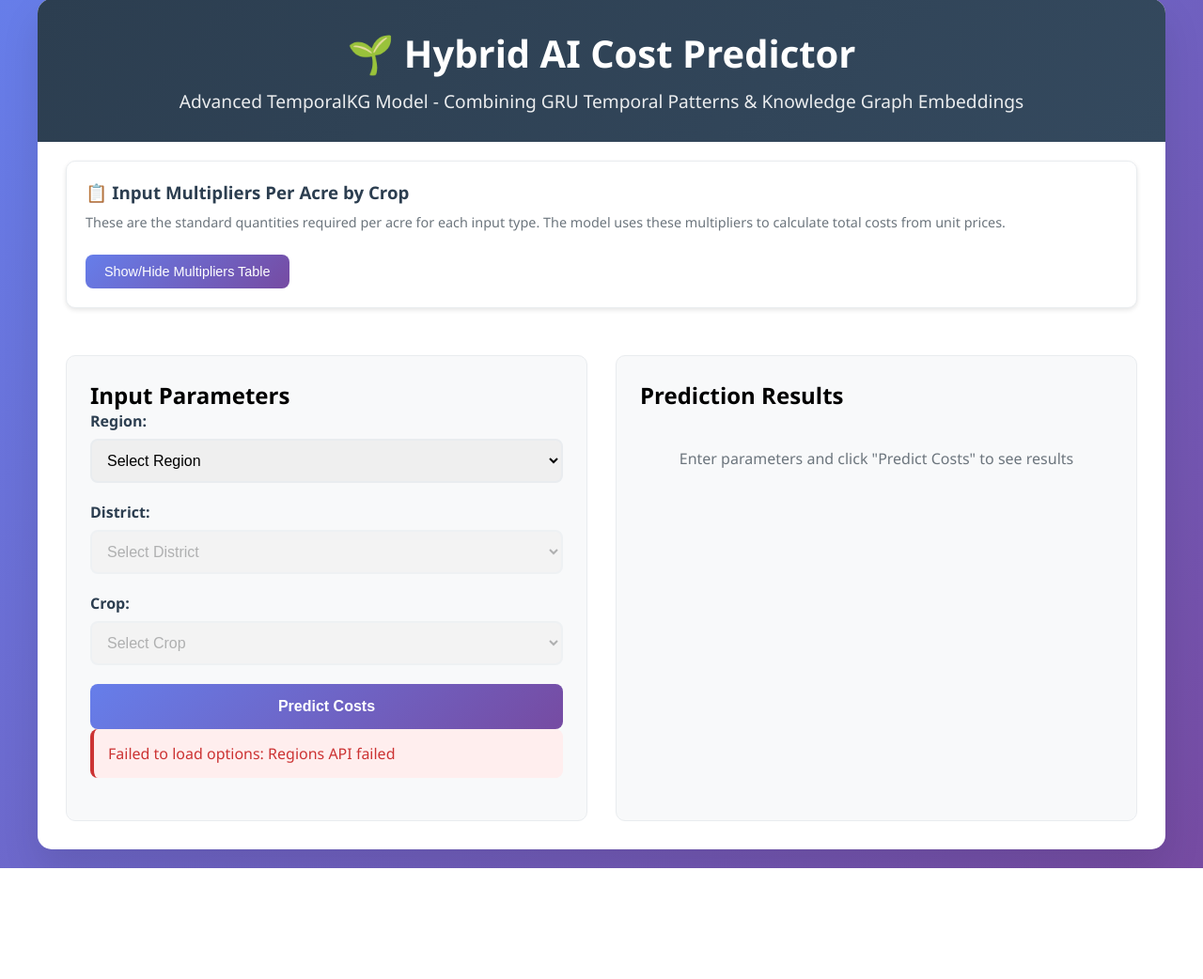
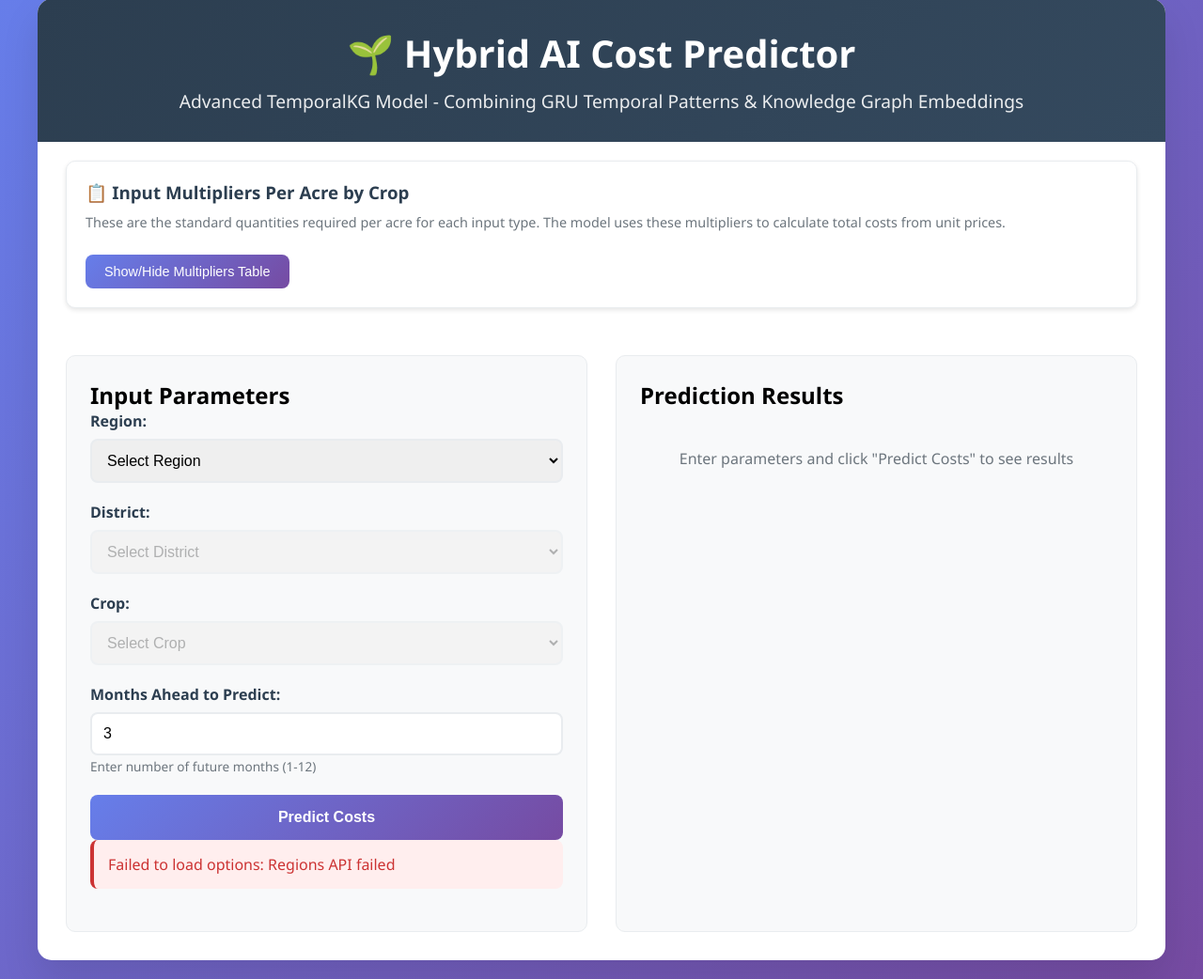
Before and after one commit to otimongjonathan/agropredictor, a Flask app: page / in a window 1280 px wide. Shown: the part 21-1063 px from the top of the page at 94% size. Before the commit the page ends 945 px from the top, so only its background shows below. Run offline with Flask 2, Linux system fonts and the light colour scheme.

Commit message:
Add months ahead input field to UI - Allow users to select 1-12 months for future predictions

```diff
--- a/app.py
+++ b/app.py
@@ -327,7 +327,8 @@
                                 individual_prices['labor_cost']]))
 
         # Future predictions also from model
-        future_predictions = self._predict_future_months(input_data, total_cost)
+        num_months = input_data.get('months_ahead', 3)
+        future_predictions = self._predict_future_months(input_data, total_cost, num_months)
 
         # Ensure all values are Python native types and include individual_prices with multipliers and unit_prices
         future_predictions = [
@@ -371,13 +372,16 @@
 
         return result
 
-    def _predict_future_months(self, input_data, current_cost):
+    def _predict_future_months(self, input_data, current_cost, num_months=3):
         """Use model to predict future months by extending the sequence"""
         future_predictions = []
         current_date = datetime.now()
 
+        # Limit to 12 months maximum
+        num_months = min(max(1, int(num_months)), 12)
+
         # For each future month, create a new sequence and get model prediction
-        for i in range(1, 4):
+        for i in range(1, num_months + 1):
             try:
                 # Create extended sequence for future month
                 future_temporal, future_region, future_district, future_crop, future_weather = self.create_proper_input_sequence(
@@ -643,6 +647,15 @@
             if field not in data:
                 return jsonify({'error': f'Missing field: {field}'}), 400
 
+        # Validate months_ahead if provided
+        if 'months_ahead' in data:
+            try:
+                months_ahead = int(data['months_ahead'])
+                if months_ahead < 1 or months_ahead > 12:
+                    return jsonify({'error': 'months_ahead must be between 1 and 12'}), 400
+            except (ValueError, TypeError):
+                return jsonify({'error': 'months_ahead must be a valid number'}), 400
+
         result = model_manager.predict(data)
 
         if 'error' in result:
--- a/requirements.txt
+++ b/requirements.txt
@@ -1,4 +1,6 @@
-torch>=1.9.0,<2.0.0
+# PyTorch CPU-only (lighter, faster deployment - ~150MB vs ~500MB)
+# Using CPU-only version for faster Railway/Render deployments
+torch==1.9.0+cpu -f https://download.pytorch.org/whl/torch_stable.html
 flask>=2.0.0
 numpy>=1.21.0,<2.0.0
 pandas>=1.3.0
--- a/templates/index.html
+++ b/templates/index.html
@@ -483,6 +483,12 @@
                         </select>
                     </div>
 
+                    <div class="form-group">
+                        <label for="months_ahead">Months Ahead to Predict:</label>
+                        <input type="number" id="months_ahead" min="1" max="12" value="3" required>
+                        <small style="color: #6c757d; font-size: 0.85em;">Enter number of future months (1-12)</small>
+                    </div>
+
                     <button type="submit" class="btn" id="predictBtn">
                         Predict Costs
                     </button>
@@ -684,7 +690,8 @@
                     district: document.getElementById('district').value,
                     crop: document.getElementById('crop').value,
                     rainfall: 75,  // Default value
-                    soil_fertility: 80  // Default value
+                    soil_fertility: 80,  // Default value
+                    months_ahead: parseInt(document.getElementById('months_ahead').value) || 3
                 };
 
                 debugLog("Sending prediction request:", inputData);
```
